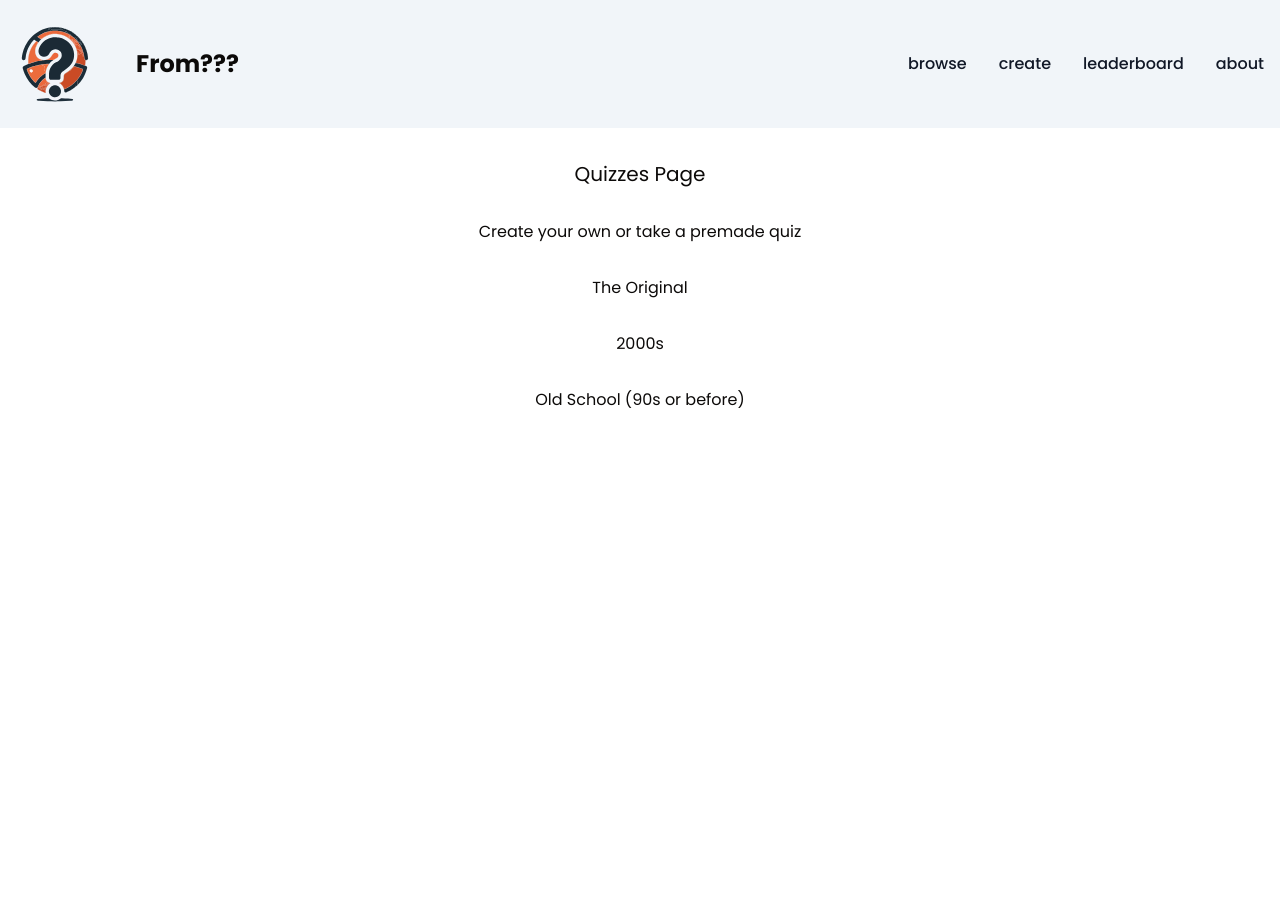
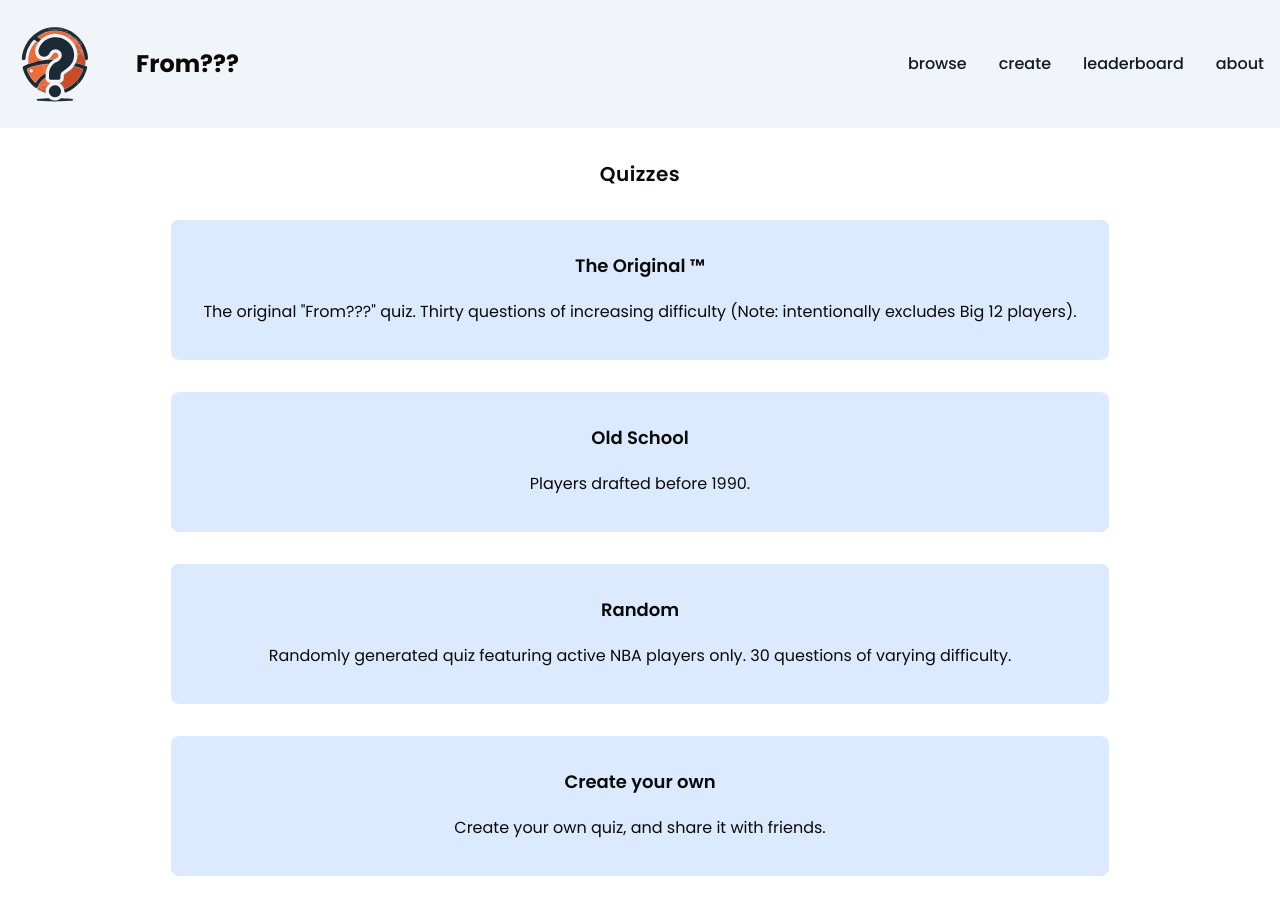
Before and after one commit to etnichols/frommm, a Next.js app: page /quizzes in a window 1280 px wide. Shown: the top 914 px of the page. Before the commit the page ends 800 px from the top, so only its background shows below. Built offline with nearby package versions, Linux system fonts and the light colour scheme.

Commit message:
clean up description, make the quizzes page nicer

```diff
--- a/src/app/about/page.tsx
+++ b/src/app/about/page.tsx
@@ -1,22 +1,26 @@
 'use client'
-
-import { Section } from '@/components/section'
 
 export default function Home() {
   const paragraphs = [
-    "It's the game you've probably played a thousand times with your friends: you're watching an NBA game, see a player you know, and ask you're friend, \"You guys know where he went to college??\"",
-    'This, my friends, is the "From???" game. And now, it\'s a website.',
-    'The game is simple: for every player shown, identify where they went to college.',
-    'Create quizzes, share with your friends, compare scores, earn your bragging rights.',
+    `The From??? game is a simple concept. You're watching an NBA game, recognize a player from their college days, and turn to your friends and ask,`,
+    `From???`,
+    `They think for a few seconds, and then give up. "I don't know, where?"`,
+    `Then you hit them with the answer, flexing your sports knowledge. This is the "From???" game. And now, it's a website.`,
+    `The quizzes here are straightfoward: for every player shown, identify where they went to college.`,
+    `This site lets you take From??? quizzes, including The Original™ that started this whole thing. You can also create your own quizzes and share it with your friends.`,
+    `Test your knowledge, climb the leaderboards and earn your bragging rights.`,
   ]
 
   return (
-    <Section headline="About From???">
+    <div className="flex flex-col gap-8 items-center lg:min-h-72 overflow-scroll">
+      <h1 className="flex text-xl text-center mx-8 font-semibold tracking-wide">
+        What the hell is 'From???'
+      </h1>
       {paragraphs.map((item, index) => (
         <p key={index} className="leading-loose">
           {item}
         </p>
       ))}
-    </Section>
+    </div>
   )
 }
--- a/src/app/api/quiz/[slug]/route.ts
+++ b/src/app/api/quiz/[slug]/route.ts
@@ -4,7 +4,7 @@ import mongoose from 'mongoose'
 export async function GET(request: Request, { params }: { params: { slug: string } }) {
   await mongoose.connect(process.env.MONGO_DB_URI!)
 
-  const quiz = await Quiz.findOne({ slug: params.slug }).lean().exec()
+  const quiz = await Quiz.findOne({ _id: '65dc0cbe2e0c821efa6ef0b8' }).lean().exec()
 
   if (!quiz) {
     console.log('Quiz not found')
--- a/src/app/layout.tsx
+++ b/src/app/layout.tsx
@@ -1,7 +1,7 @@
 import './globals.css'
 
+import type { Metadata } from 'next'
 import NavBar from '@/components/quiz/nav-bar'
-import type { Metadata } from 'next'
 import { Poppins } from 'next/font/google'
 
 const poppins = Poppins({
@@ -24,9 +24,9 @@ export default function RootLayout({
   return (
     <html lang="en">
       <body className={poppins.className}>
-        <main className="fixed left-0 top-32 w-full flex min-h-screen flex-col items-center justify-between">
+        <main className="flex mt-40 mb-8 w-full min-h-screen px-2">
           <NavBar />
-          {children}
+          <div className="flex flex-col items-center w-full overflow-scroll">{children}</div>
         </main>
       </body>
     </html>
--- a/src/app/page.tsx
+++ b/src/app/page.tsx
@@ -8,10 +8,7 @@ export default function Home() {
   const router = useRouter()
 
   return (
-    <Section
-      headline="Quizzes on where current and former NBA players went to college"
-      withImage={true}
-    >
+    <Section headline="Create, take and share quizzes on where current and former NBA players went to college.">
       <Button
         onClick={() => {
           router.push('/quizzes')
--- a/src/app/quizzes/page.tsx
+++ b/src/app/quizzes/page.tsx
@@ -1,33 +1,44 @@
 'use client'
 
+import Link from 'next/link'
 import { Section } from '@/components/section'
-import Link from 'next/link'
 
 export default function Home() {
   const quizData = [
     {
-      slug: 'test-quiz-1',
-      name: 'The Original',
-      description: 'The original "From???" quiz',
-    },
-    {
-      slug: '2000s',
-      name: '2000s',
-      description: 'Players from the 2000s',
+      slug: '65dc0cbe2e0c821efa6ef0b8',
+      name: 'The Original ™',
+      description:
+        'The original "From???" quiz. Thirty questions of increasing difficulty (Note: intentionally excludes Big 12 players).',
     },
     {
       slug: 'old-school',
-      name: 'Old School (90s or before)',
-      description: 'Players from the 90s or before',
+      name: 'Old School',
+      description: 'Players drafted before 1990.',
+    },
+    {
+      slug: 'random',
+      name: 'Random',
+      description:
+        'Randomly generated quiz featuring active NBA players only. 30 questions of varying difficulty.',
+    },
+    {
+      slug: 'create',
+      name: 'Create your own',
+      description: 'Create your own quiz, and share it with friends.',
     },
   ]
   return (
-    <Section headline="Quizzes Page">
-      <div>Create your own or take a premade quiz</div>
+    <Section headline="Quizzes">
       {quizData.map((quiz) => (
-        <div key={quiz.slug}>
-          <Link href={`/quiz/${quiz.slug}`}>{quiz.name}</Link>
-        </div>
+        <Link
+          className="flex flex-col min-w-full md:w-7/12 justify-center items-center bg-blue-100 gap-y-4 transition duration-300 ease-in-out hover:scale-105 hover:shadow-lg p-8 rounded-lg"
+          key={quiz.slug}
+          href={`/quiz/${quiz.slug}`}
+        >
+          <div className="text-lg font-semibold">{quiz.name}</div>
+          <div className="text-base text-center leading-loose">{quiz.description}</div>
+        </Link>
       ))}
     </Section>
   )
--- a/src/components/quiz/nav-bar.tsx
+++ b/src/components/quiz/nav-bar.tsx
@@ -1,7 +1,7 @@
 'use client'
 
+import Image from 'next/image'
 import classNames from 'classnames'
-import Image from 'next/image'
 import { useRouter } from 'next/navigation'
 import { useState } from 'react'
 
@@ -16,7 +16,7 @@ export default function NavBar() {
   ]
 
   return (
-    <nav className="fixed left-0 top-0 bg-slate-100 dark:bg-gray-900 w-screen">
+    <nav className="fixed left-0 top-0 bg-slate-100 dark:bg-blue-900 w-screen">
       <div className="flex max-w-screen-xl flex-wrap items-center justify-between p-4">
         <a href="/" className="flex place-items-center gap-2 lg:pointer-events-auto lg:p-0">
           <Image
--- a/src/components/section.tsx
+++ b/src/components/section.tsx
@@ -8,9 +8,9 @@ export function Section({
   children: React.ReactNode
 }) {
   return (
-    <div className="flex flex-col gap-8 items-center pt-8 p-4 min-h-screen lg:min-h-72">
+    <div className="flex flex-col gap-8 items-center min-h-screen lg:min-h-72">
       {withImage && <div className="placeholder-image w-full h-48 bg-slate-900"></div>}
-      <h1 className="flex text-xl text-center mx-8">{headline}</h1>
+      <h1 className="flex text-xl text-center mx-8 font-semibold tracking-wide">{headline}</h1>
       {children}
     </div>
   )
```
